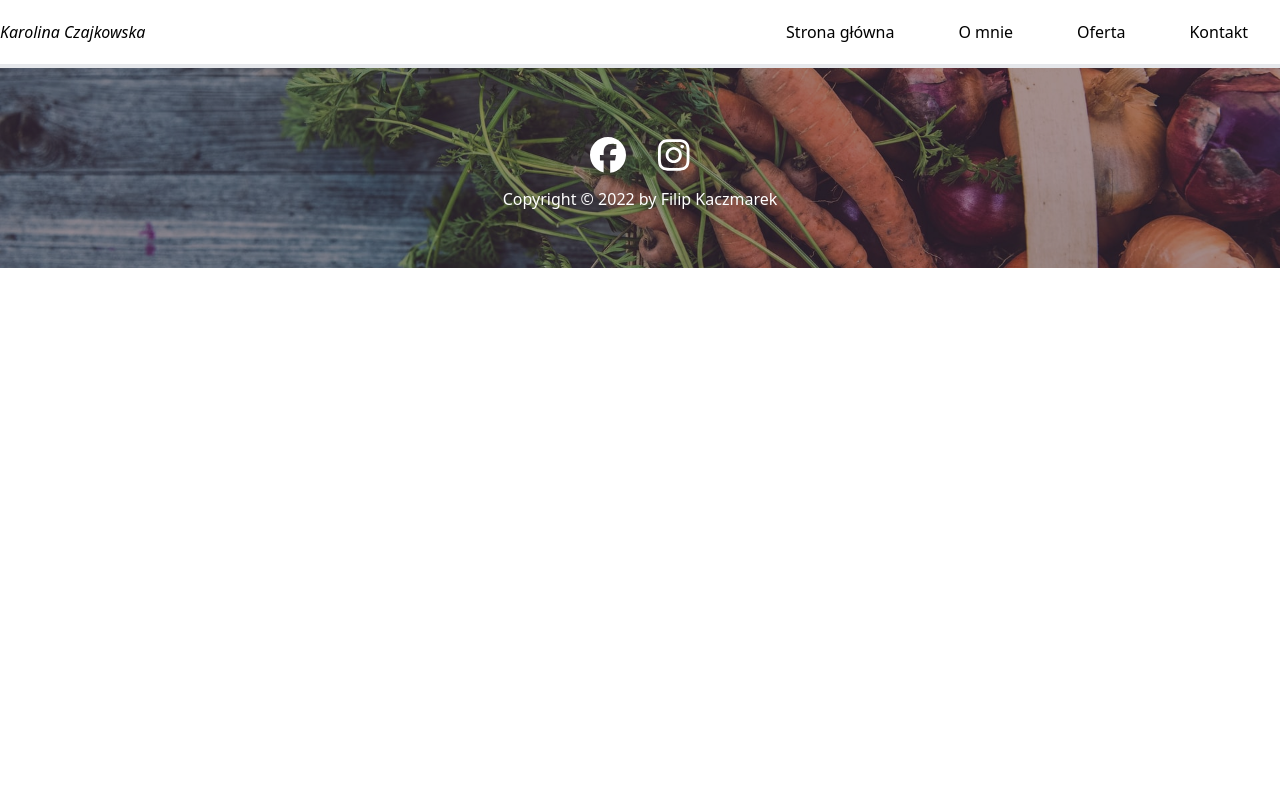
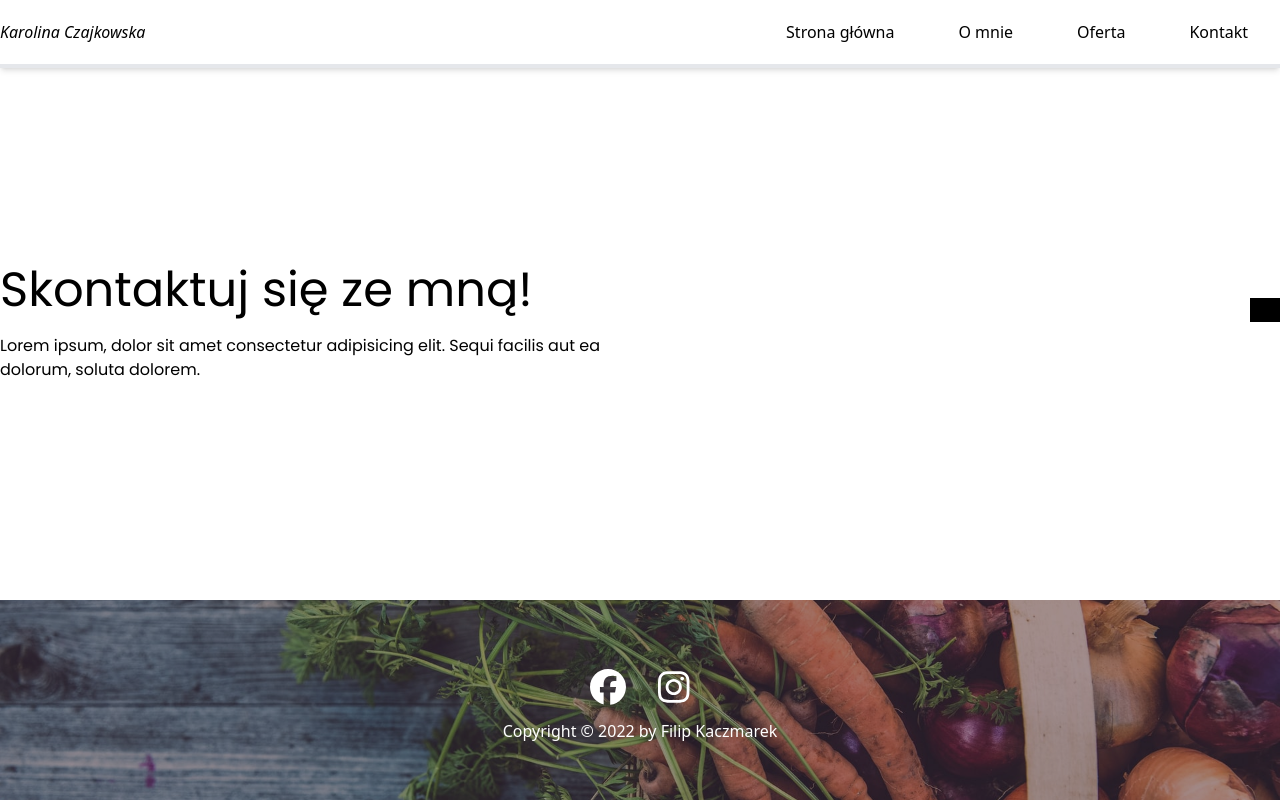
Before and after one commit to FilipKaczmarek/DietitianPortfolio-Karolina, a React (Create React App) app: page /contactMe in a window 1280 px wide. Built offline with nearby package versions, Linux system fonts and the light colour scheme.

Commit message:
basic structure of ContactMe section

```diff
--- /dev/null
+++ b/src/Sections/ContactMe/ContactMe.css
@@ -0,0 +1,6 @@
+.translate--contactInfo{
+    position: absolute;
+    right: 0;
+    bottom: 50%;
+    transform: translate(0, -50%);
+}
--- a/src/Sections/ContactMe/ContactMe.jsx
+++ b/src/Sections/ContactMe/ContactMe.jsx
@@ -1,10 +1,23 @@
 import React from "react";
 import PropTypes from "prop-types";
 
+import './ContactMe.css'
+
 export const ContactMe = () => {
   return (
-    <div>
-
+    <div className="max-w-screen-xl mx-auto h-[calc(100vh_-_268px)] relative flex flex-col justify-center overflow">
+      <div className="">
+        <h1 className="text-5xl">Skontaktuj się ze mną!</h1>
+        <p className="text-base max-w-[50%] my-5">Lorem ipsum, dolor sit amet consectetur adipisicing elit. Sequi facilis aut ea dolorum, soluta dolorem.</p>
+        {/* form Component */}
+      </div>
+      <div className="bg-black max-w-[500px] max-h-[500px] translate--contactInfo">
+          <h5>Info</h5>
+          <span></span>
+          <span></span>
+          <span></span>
+          <span></span>
+      </div>
     </div>
   );
 };
```
